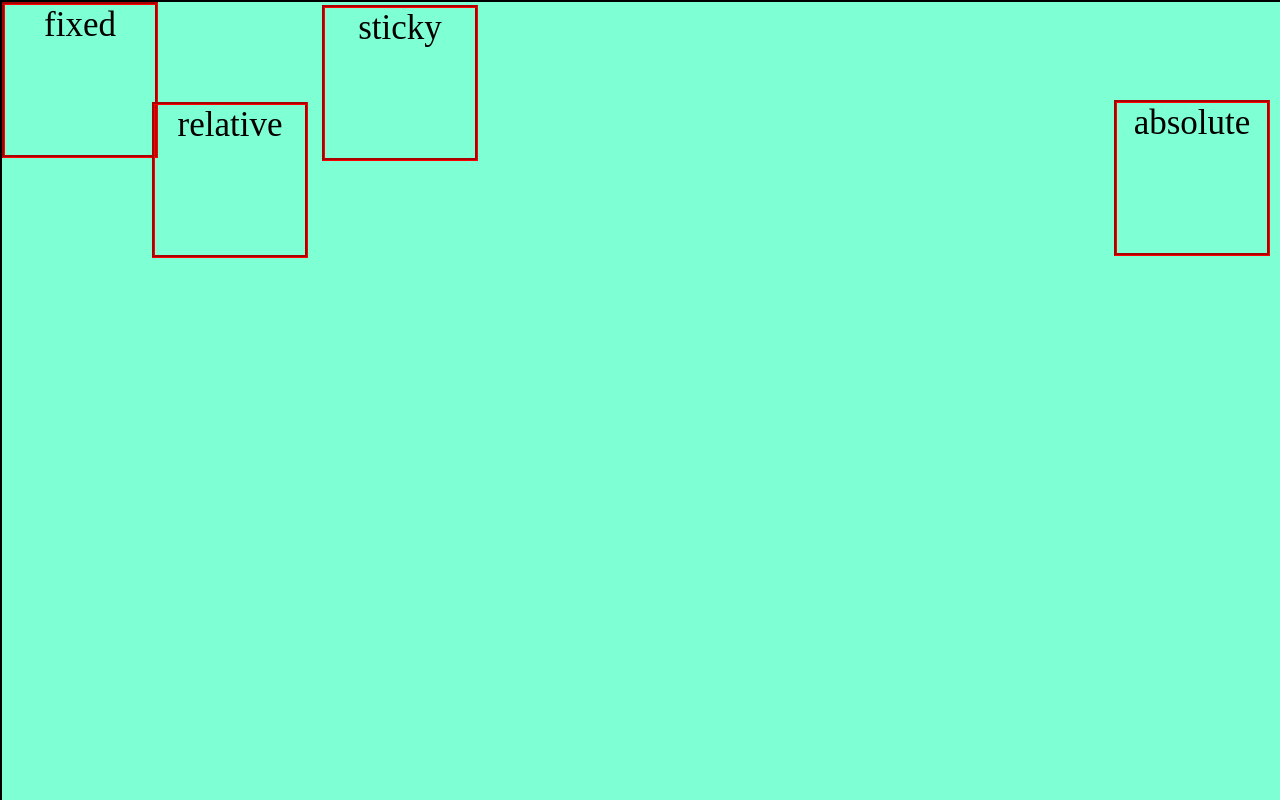
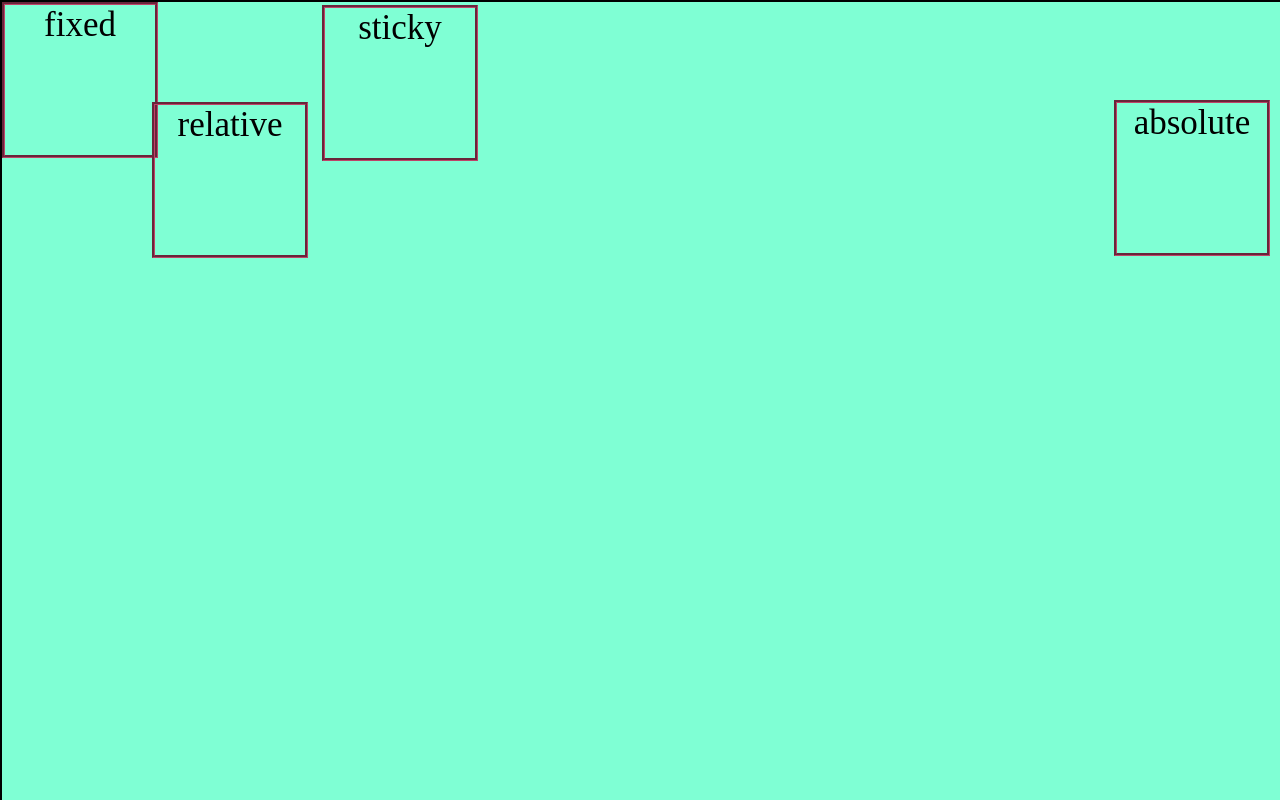
Before and after one commit to Ghania-nadeem/DMW, a plain HTML site: page New folder (2)/position.html in a window 1280 px wide. Shown: the top 800 px of the page. Drawn offline with Linux system fonts and the light colour scheme.

Commit message:
Update position.html

```diff
--- a/New folder (2)/position.html
+++ b/New folder (2)/position.html
@@ -17,7 +17,7 @@
         .box{
             width: 150px;
             height: 150px;
-            border: 3px groove red;
+            border: 3px groove rgb(190, 67, 104);
             text-align: center;
             font-size: 35px;
             display: inline-block;
```
